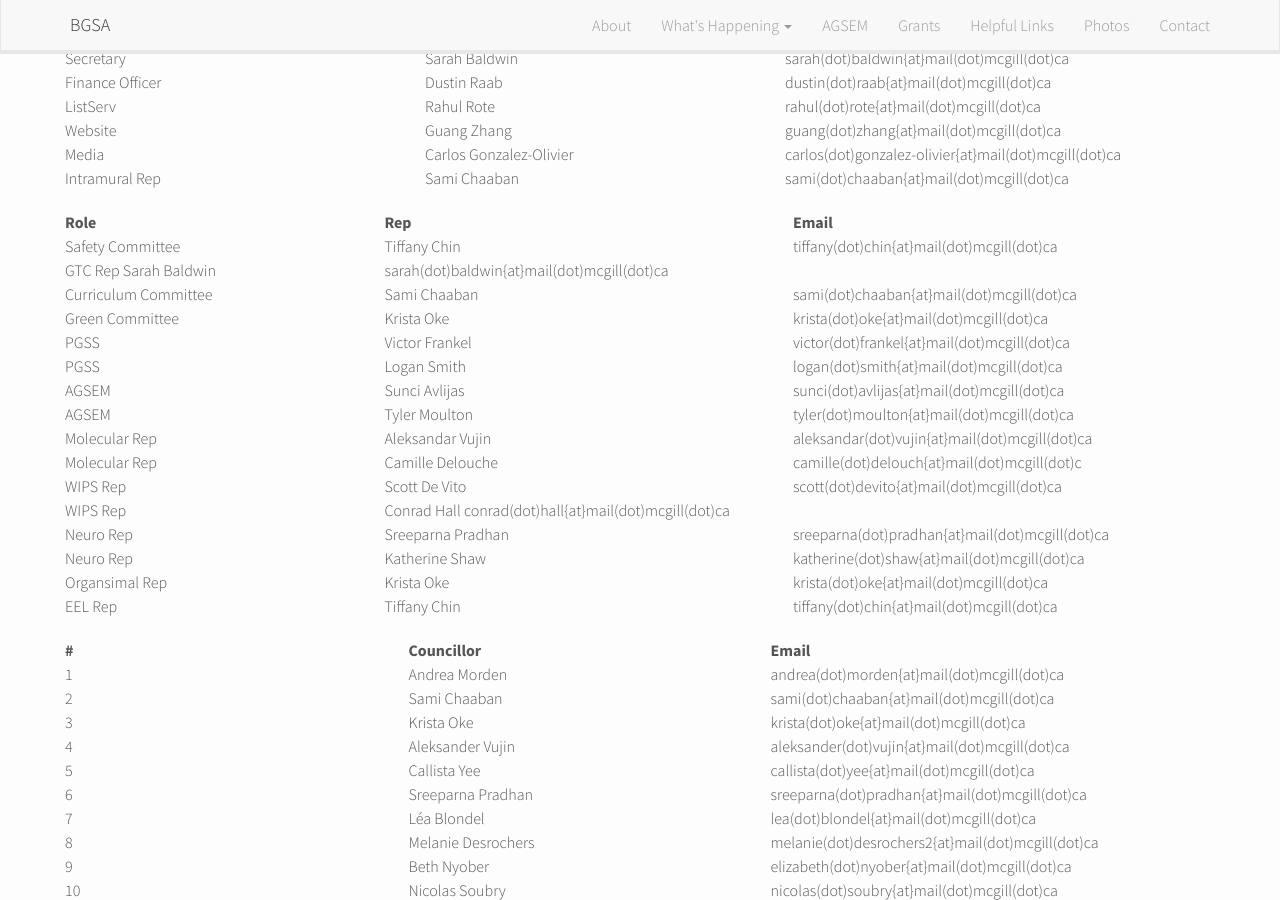
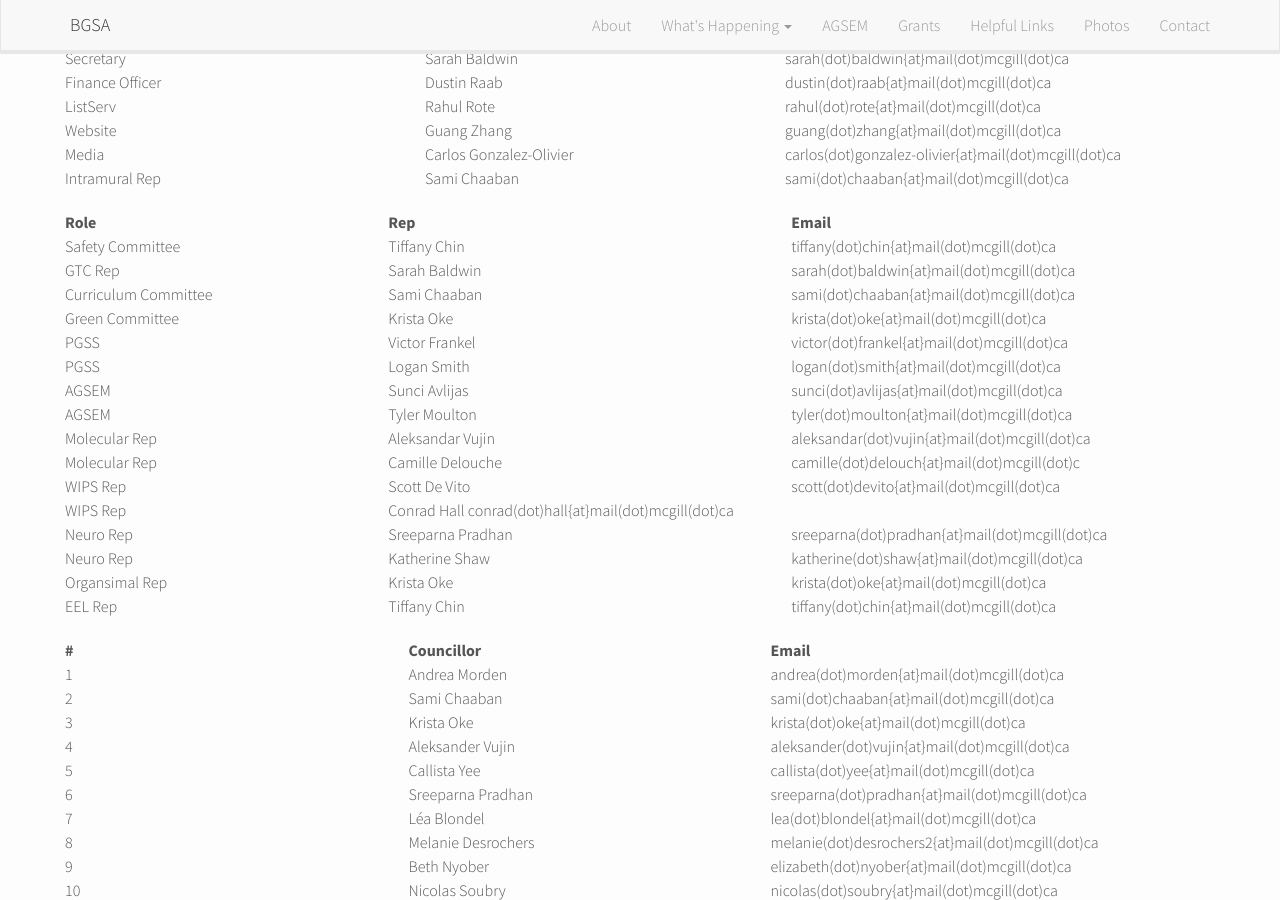
Before and after one commit to McGillBGSA/McGillBGSA.github.io, a Jekyll site: the page built from contact.md, in a window 1280 px wide and 900 px high, scrolled down 386 px. Built offline with Jekyll 4.4.1, drawn with Linux system fonts in a browser that asks for light colours; nearby versions of some CDN libraries.

```diff
--- a/contact.md
+++ b/contact.md
@@ -22,7 +22,7 @@ Intramural Rep | Sami Chaaban | sami(dot)chaaban{at}mail(dot)mcgill(dot)ca
 Role| Rep | Email
 ----|----|----
 Safety Committee | Tiffany Chin | tiffany(dot)chin{at}mail(dot)mcgill(dot)ca
-GTC Rep Sarah Baldwin | sarah(dot)baldwin{at}mail(dot)mcgill(dot)ca
+GTC Rep | Sarah Baldwin | sarah(dot)baldwin{at}mail(dot)mcgill(dot)ca
 Curriculum Committee | Sami Chaaban | sami(dot)chaaban{at}mail(dot)mcgill(dot)ca
 Green Committee | Krista Oke | krista(dot)oke{at}mail(dot)mcgill(dot)ca
 PGSS | Victor Frankel | victor(dot)frankel{at}mail(dot)mcgill(dot)ca
```
